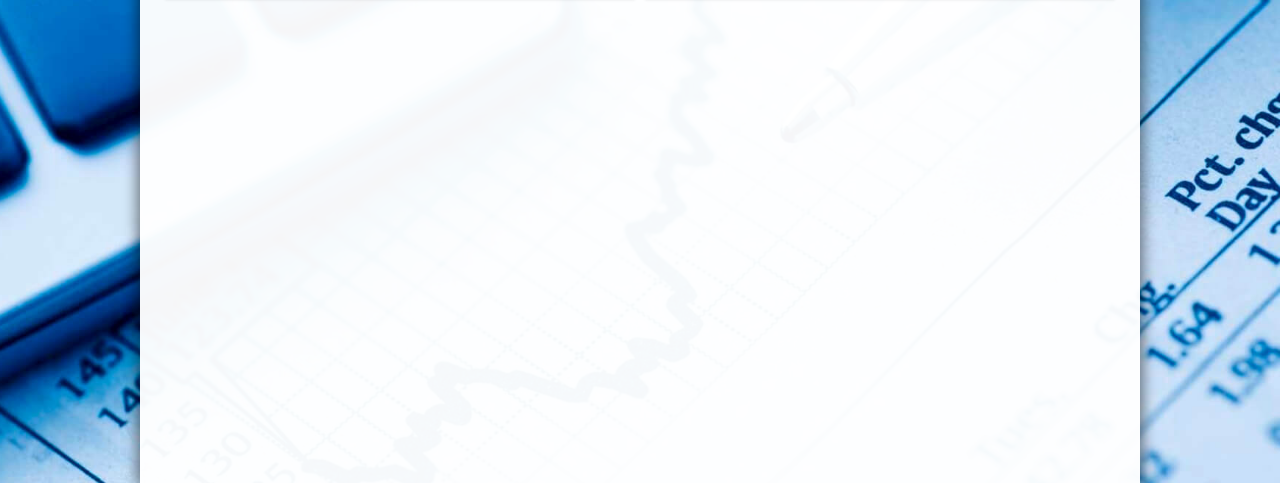
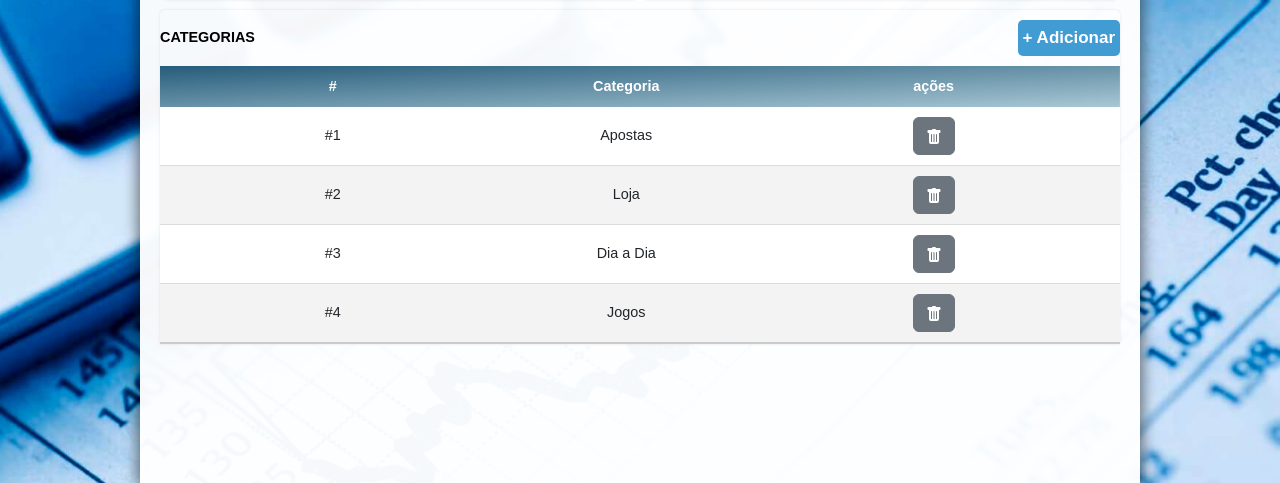
Before and after one commit to agildojunior/FinanceiroProjetoDjango, a Django app: page /auth/inicio/ in a window 1280 px wide. Shown: the part 317-800 px from the top of the page. Run offline with Django 4.2, Linux system fonts and the light colour scheme; a user stored in the database is signed in; data comes from the database, SQL or seed files in the repository; both versions use the stored data as it was after the commit; some libraries are stand-ins or nearby versions.

Commit message:
crud de categorias

```diff
--- a/main/templates/inicio/inicio.html
+++ b/main/templates/inicio/inicio.html
@@ -75,6 +75,31 @@
                                 <option value="{{categorias.id}}">{{categorias.nome}}</option>
                                 {% endfor %}
                             </select>
+                        </div>
+                    </div>
+                    <div class="modal-footer">
+                        <button type="button" class="btn btn-secondary" data-bs-dismiss="modal">Cancelar</button>
+                        <button class="btn btn-primary">Cadastrar</button>
+                    </div>
+                </form>
+            </div>
+        </div>
+    </div>
+
+    <!-- Modal Categoria -->
+    <div class="modal fade" id="ModalCategoria" tabindex="-1" aria-labelledby="exampleModalLabel" aria-hidden="true">
+        <div class="modal-dialog">
+            <div class="modal-content">
+                <div class="modal-header">
+                    <h1 class="modal-title fs-5" id="exampleModalLabel">Cadastrar Despesa</h1>
+                    <button type="button" class="btn-close" data-bs-dismiss="modal" aria-label="Close"></button>
+                </div>
+                <form action="{% url 'categoriaAdd' %}" method="POST">
+                    {% csrf_token %}
+                    <div class="modal-body">
+                        <div class="mb-3">
+                            <label class="form-label">Nome da categoria</label>
+                            <input type="text" class="form-control" name="categoria" placeholder="Nome da categoria" required>
                         </div>
                     </div>
                     <div class="modal-footer">
@@ -173,6 +198,43 @@
                 </div>
 
             </div>
+
+            <div class="divtabela" style="width: 100%; padding-top: 10px;">
+                <table class='contenttable'>
+                    <thead>
+                        <tr style="color:rgb(0, 0, 0);">
+                            <th style="text-align: start;">CATEGORIAS</th>
+                            <th></th>
+                            <th style="text-align: end;">
+                                <a type="button" class="btnadd" data-bs-toggle="modal" data-bs-target="#ModalCategoria">
+                                    + Adicionar
+                                </a>
+                            </th>
+                        </tr>
+                        <tr style="background: linear-gradient(to bottom right, rgb(38, 92, 123), rgb(170, 201, 214));">
+                            <th>#</th>
+                            <th>Categoria</th>
+                            <th>ações</th>
+                        </tr>
+                    </thead>
+                    <tbody>
+                        {% for categorias in categorias %}
+                        <tr>
+                            <td>#{{categorias.id}}</td>
+                            <td>{{categorias.nome}}</td>
+                            <td>
+                            <a href="/auth/categoriaDel/{{categorias.id}}" type="button" class="btn btn-secondary">
+                                <svg xmlns="http://www.w3.org/2000/svg" width="16" height="16" fill="currentColor" class="bi bi-trash-fill" viewBox="0 0 16 16">
+                                    <path d="M2.5 1a1 1 0 0 0-1 1v1a1 1 0 0 0 1 1H3v9a2 2 0 0 0 2 2h6a2 2 0 0 0 2-2V4h.5a1 1 0 0 0 1-1V2a1 1 0 0 0-1-1H10a1 1 0 0 0-1-1H7a1 1 0 0 0-1 1H2.5zm3 4a.5.5 0 0 1 .5.5v7a.5.5 0 0 1-1 0v-7a.5.5 0 0 1 .5-.5zM8 5a.5.5 0 0 1 .5.5v7a.5.5 0 0 1-1 0v-7A.5.5 0 0 1 8 5zm3 .5v7a.5.5 0 0 1-1 0v-7a.5.5 0 0 1 1 0z"/>
+                                </svg>
+                            </a>
+                            </td>
+                        </tr>
+                        {% endfor %}
+                    </tbody>
+                </table>
+            </div>
+
         </div>
     </div>
 </body>
--- a/main/urls.py
+++ b/main/urls.py
@@ -8,6 +8,8 @@ urlpatterns = [
     path('deslogar/', views.deslogar, name='deslogar'),
     path('receitaAdd/', views.receitaAdd, name='receitaAdd'),
     path('despesaAdd/', views.despesaAdd, name='despesaAdd'),
+    path('categoriaAdd/', views.categoriaAdd, name='categoriaAdd'),
     path('receitaDel/<int:id>', views.receitaDel, name='receitaDel'),
     path('despesaDel/<int:id>', views.despesaDel, name='despesaDel'),
+    path('categoriaDel/<int:id>', views.categoriaDel, name='categoriaDel'),
 ]
--- a/main/views.py
+++ b/main/views.py
@@ -80,6 +80,15 @@ def despesaAdd(request):
 
 
 @login_required
+def categoriaAdd(request):
+    categoria = request.POST.get('categoria')
+
+    Categoria.objects.create(nome=categoria)
+
+    return redirect('inicio')
+
+
+@login_required
 def receitaDel(request, id):
     receita = Receita.objects.filter(id=id).first()
     receita.delete()
@@ -91,3 +100,10 @@ def despesaDel(request, id):
     despesa = Despesa.objects.filter(id=id).first()
     despesa.delete()
     return redirect('inicio')
+
+
+@login_required
+def categoriaDel(request, id):
+    categoria = Categoria.objects.filter(id=id).first()
+    categoria.delete()
+    return redirect('inicio')
```
Also changed, not shown: db.sqlite3.
